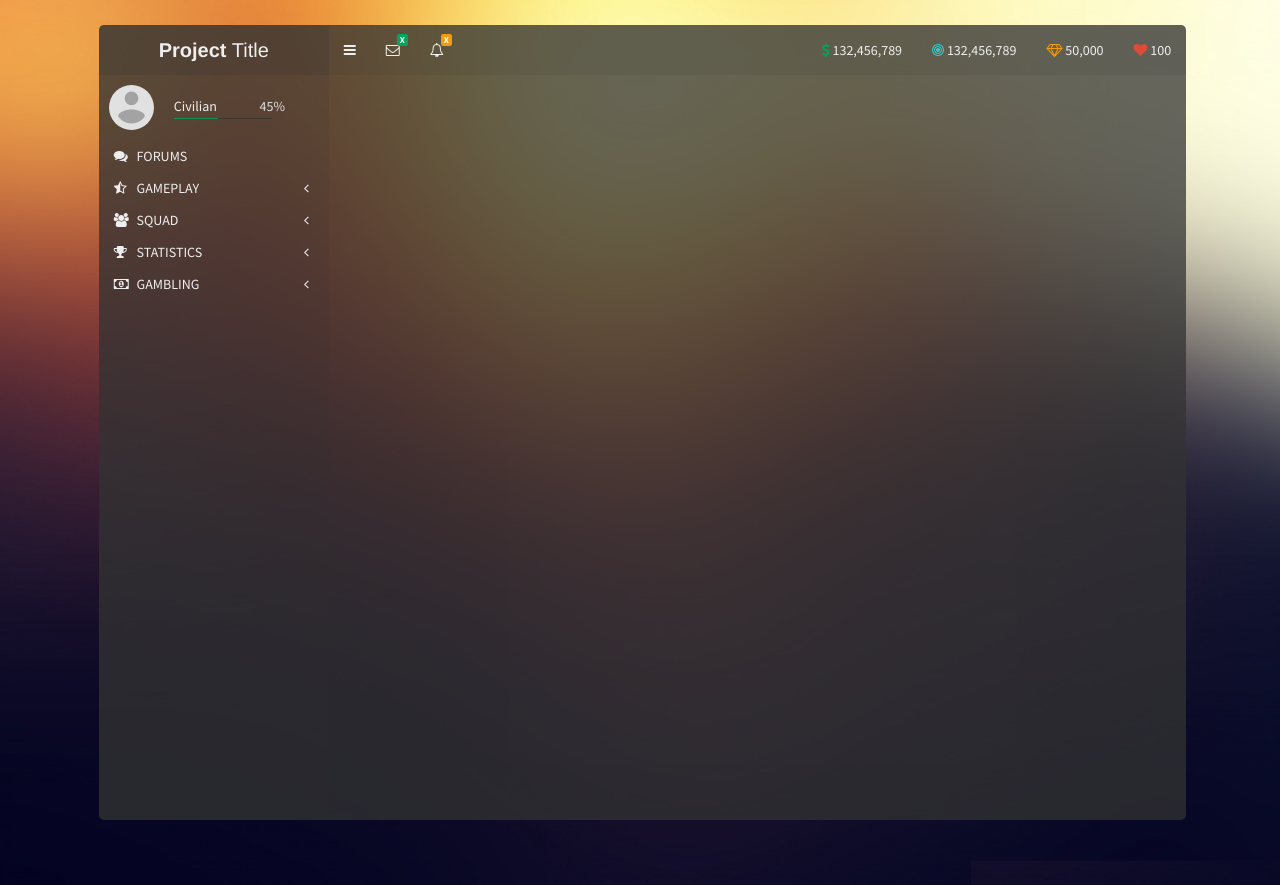
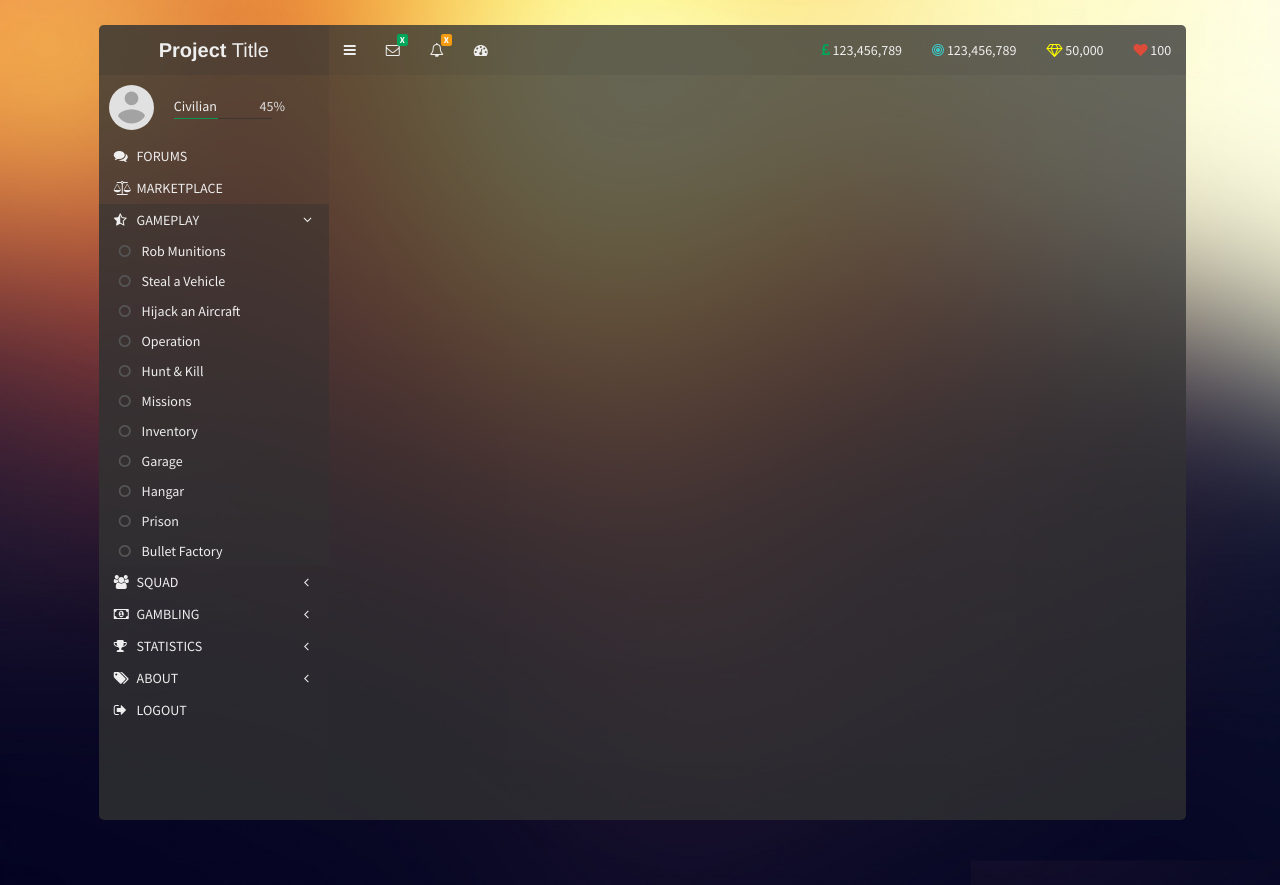
Before and after one commit to Scowen/lost-panda, a Yii app: template views/layouts/lte.php in a window 1280 px wide. Run offline with PHP 8.4 and a stand-in for Yii, Linux system fonts and the light colour scheme; the template is opened without the code that fills it, so the values that code supplies are empty; some libraries are stand-ins or nearby versions.

Commit message:
I'm Ron Burgandy?

```diff
--- a/migrations/m160317_111028_insert_ranks_1.php
+++ b/migrations/m160317_111028_insert_ranks_1.php
@@ -8,7 +8,7 @@ class m160317_111028_insert_ranks_1 extends Migration
     public function up()
     {
         $this->insert("{{rank}}", array(
-            'name' => 'Civilian',
+            'name' => 'Volunteer',
         ));
         $this->insert("{{rank_prison}}", array(
             'name' => 'Novice',
--- a/views/layouts/lte.php
+++ b/views/layouts/lte.php
@@ -61,18 +61,10 @@ AppAsset::register($this);
 
                                 <div class="navbar-custom-menu hidden-xs">
                                     <ul class="nav navbar-nav">
-                                        <li style="">
-                                            <?= Html::a("<i class='fa fa-dollar text-green'></i> 132,456,789", ['/bank'], ['title' => 'Money']); ?>
-                                        </li>
-                                        <li style="">
-                                            <?= Html::a("<i class='fa fa-bullseye text-teal'></i> 132,456,789", ['/bf'], ['title' => 'Bullets']); ?>
-                                        </li>
-                                        <li style="">
-                                            <?= Html::a("<i class='fa fa-diamond text-yellow'></i> 50,000", ['/diamond'], ['title' => 'Diamonds']); ?>
-                                        </li>
-                                        <li style="">
-                                            <?= Html::a("<i class='fa fa-heart text-red'></i> 100", ['/hospital'], ['title' => 'Health']); ?>
-                                        </li>
+                                        <li><?= Html::a("<i class='fa fa-gbp text-green'></i> 123,456,789", ['/bank'], ['title' => 'Money']); ?></li>
+                                        <li><?= Html::a("<i class='fa fa-bullseye text-teal'></i> 123,456,789", ['/bf'], ['title' => 'Bullets']); ?></li>
+                                        <li><?= Html::a("<i class='fa fa-diamond' style='color:yellow'></i> 50,000", ['/diamond'], ['title' => 'Diamonds']); ?></li>
+                                        <li><?= Html::a("<i class='fa fa-heart text-red'></i> 100", ['/hospital'], ['title' => 'Health']); ?></li>
                                     </ul>
                                 </div>
 
@@ -129,6 +121,7 @@ AppAsset::register($this);
                                                 </li>
                                             </ul>
                                         </li>
+                                        <li><?= Html::a("<i class='fa fa-dashboard'></i>", ['/admin'], ['title' => 'Admin', 'target' => '_blank']); ?></li>
                                     </ul>
                                 </div>
                             </nav>
@@ -161,21 +154,27 @@ AppAsset::register($this);
                                         </div>
                                     </div>
                                 </div>
-                                <!-- search form -->
                                 <!-- <form action="#" method="get" class="sidebar-form">
                                     <div class="input-group">
-                                        <input type="text" name="q" class="form-control" placeholder="Search...">
+                                        <input type="text" name="q" class="form-control" placeholder="Search for Player..." style="
+                                            background: rgba(255,255,255,0.1);
+                                            border: none;
+                                            color: #EEE;
+                                        ">
                                         <span class="input-group-btn">
-                                            <button type="submit" name="search" id="search-btn" class="btn btn-flat"><i class="fa fa-search"></i></button>
+                                            <button type="submit" name="search" id="search-btn" class="btn btn-flat" style="
+                                            background: rgba(255,255,255,0.2);
+                                            color: #EEE;
+                                        "><i class="fa fa-search"></i></button>
                                         </span>
                                     </div>
                                 </form> -->
-                                <!-- /.search form -->
                                 <!-- sidebar menu: : style can be found in sidebar.less -->
                                 <ul class="sidebar-menu" style="overflow: hidden;">
                                     <!-- <li class="header">SECTION HEADER</li> -->
                                     <li id="menu-forum"><?= Html::a('<i class="fa fa-comments"></i> <span>FORUMS</span>', ['/forum']); ?></li>
-                                    <li class="treeview" id="treeview-gameplay">
+                                    <li id="menu-forum"><?= Html::a('<i class="fa fa-balance-scale"></i> <span>MARKETPLACE</span>', ['/market']); ?></li>
+                                    <li class="treeview active" id="treeview-gameplay">
                                         <a href="#">
                                             <i class="fa fa-star-half-o"></i> <span>GAMEPLAY</span> <i class="fa fa-angle-left pull-right"></i>
                                         </a>
@@ -184,13 +183,12 @@ AppAsset::register($this);
                                             <li id="menu-steal-vehicle"><?= Html::a('<i class="fa fa-circle-o"></i> Steal a Vehicle</a></li>', ['/steal/vehicle']); ?></li>
                                             <li id="menu-steal-aircraft"><?= Html::a('<i class="fa fa-circle-o"></i> Hijack an Aircraft</a></li>', ['/steal/aircraft']); ?></li>
                                             <li id="menu-operation"><?= Html::a('<i class="fa fa-circle-o"></i> Operation</a></li>', ['/operation']); ?></li>
-                                            <li id="menu-hunt"><?= Html::a('<i class="fa fa-circle-o"></i> Hunting</a></li>', ['/hunt']); ?></li>
+                                            <li id="menu-hunt"><?= Html::a('<i class="fa fa-circle-o"></i> Hunt &amp; Kill</a></li>', ['/hunt']); ?></li>
                                             <li id="menu-mission"><?= Html::a('<i class="fa fa-circle-o"></i> Missions</a></li>', ['/mission']); ?></li>
                                             <li id="menu-inventory"><?= Html::a('<i class="fa fa-circle-o"></i> Inventory</a></li>', ['/inventory']); ?></li>
                                             <li id="menu-garage"><?= Html::a('<i class="fa fa-circle-o"></i> Garage</a></li>', ['/vehicle']); ?></li>
                                             <li id="menu-hangar"><?= Html::a('<i class="fa fa-circle-o"></i> Hangar</a></li>', ['/aircraft']); ?></li>
                                             <li id="menu-prison"><?= Html::a('<i class="fa fa-circle-o"></i> Prison</a></li>', ['/prison']); ?></li>
-                                            <li id="menu-market"><?= Html::a('<i class="fa fa-circle-o"></i> Marketplace</a></li>', ['/market']); ?></li>
                                             <li id="menu-bf"><?= Html::a('<i class="fa fa-circle-o"></i> Bullet Factory</a></li>', ['/bf']); ?></li>
                                         </ul>
                                     </li>
@@ -207,9 +205,22 @@ AppAsset::register($this);
                                             <?php if(isset($isTheAccountAllowedToManageTheSquad)): ?>
                                                 <li id="menu-squad-manage"><?= Html::a('<i class="fa fa-circle-o"></i> Manage</a></li>', ['/squad/manage']); ?></li>
                                             <?php endif ?>
+                                            <li id="menu-squad-board"><?= Html::a('<i class="fa fa-circle-o"></i> Board</a></li>', ['/squad/board']); ?></li>
                                             <li id="menu-squad-safe"><?= Html::a('<i class="fa fa-circle-o"></i> Safe</a></li>', ['/squad/safe']); ?></li>
                                         <?php endif ?>
 
+                                        </ul>
+                                    </li>
+
+                                    <li class="treeview" id="treeview-gamble">
+                                        <a href="#">
+                                            <i class="fa fa-money"></i> <span>GAMBLING</span> <i class="fa fa-angle-left pull-right"></i>
+                                        </a>
+                                        <ul class="treeview-menu">
+                                            <li id="menu-gamble-blackjack"><?= Html::a('<i class="fa fa-circle-o"></i> Blackjack</a></li>', ['/gamble/blackjack']); ?></li>
+                                            <li id="menu-gamble-racetrack"><?= Html::a('<i class="fa fa-circle-o"></i> Racetrack</a></li>', ['/gamble/racetrack']); ?></li>
+                                            <li id="menu-gamble-roulette"><?= Html::a('<i class="fa fa-circle-o"></i> Roulette</a></li>', ['/gamble/roulette']); ?></li>
+                                            <li id="menu-gamble-war"><?= Html::a('<i class="fa fa-circle-o"></i> War</a></li>', ['/gamble/war']); ?></li>
                                         </ul>
                                     </li>
 
@@ -226,17 +237,17 @@ AppAsset::register($this);
                                         </ul>
                                     </li>
 
-                                    <li class="treeview" id="treeview-gamble">
+                                    <li class="treeview" id="treeview-about">
                                         <a href="#">
-                                            <i class="fa fa-money"></i> <span>GAMBLING</span> <i class="fa fa-angle-left pull-right"></i>
+                                            <i class="fa fa-tags"></i> <span>ABOUT</span> <i class="fa fa-angle-left pull-right"></i>
                                         </a>
                                         <ul class="treeview-menu">
-                                            <li id="menu-gamble-blackjack"><?= Html::a('<i class="fa fa-circle-o"></i> Blackjack</a></li>', ['/gamble/blackjack']); ?></li>
-                                            <li id="menu-gamble-racetrack"><?= Html::a('<i class="fa fa-circle-o"></i> Racetrack</a></li>', ['/gamble/racetrack']); ?></li>
-                                            <li id="menu-gamble-roulette"><?= Html::a('<i class="fa fa-circle-o"></i> Roulette</a></li>', ['/gamble/roulette']); ?></li>
-                                            <li id="menu-gamble-war"><?= Html::a('<i class="fa fa-circle-o"></i> War</a></li>', ['/gamble/war']); ?></li>
+                                            <li id="menu-about-helpdesk"><?= Html::a('<i class="fa fa-circle-o"></i> Helpdesk</a></li>', ['/helpdesk']); ?></li>
+                                            <li id="menu-about-wiki"><?= Html::a('<i class="fa fa-circle-o"></i> Wiki</a></li>', ['/wiki']); ?></li>
+                                            <li id="menu-about-tos"><?= Html::a('<i class="fa fa-circle-o"></i> Terms of Service</a></li>', ['/about/tos']); ?></li>
                                         </ul>
                                     </li>
+                                    <li id="menu-logout"><?= Html::a('<i class="fa fa-sign-out"></i> <span>LOGOUT</span>', ['/public/logout']); ?></li>
                                 </ul>
                             </section>
                             <!-- /.sidebar -->
--- a/web/css/adminlte.css
+++ b/web/css/adminlte.css
@@ -106,3 +106,7 @@ li.header {
 .sidebar-menu>li:hover, .sidebar-menu>li.active {
     background: rgba(51, 51, 51, 0.4);
 }
+
+.navbar-custom-menu>.navbar-nav>li>.dropdown-menu {
+    left: 0 !important;
+}
```
